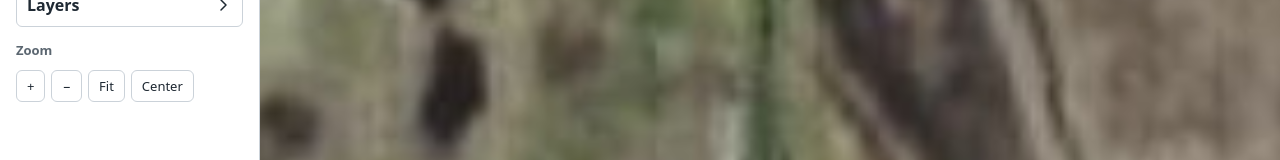
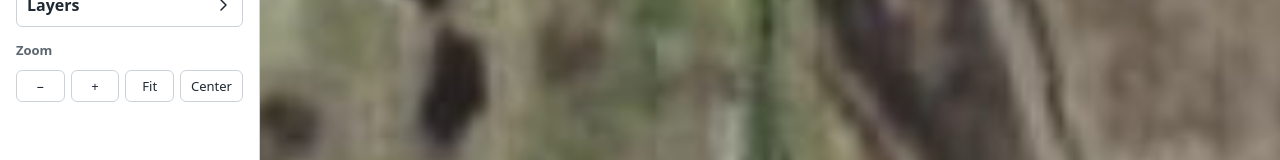
Before and after one commit to molund/omc5, a Svelte app: page / in a window 1280 px wide. Shown: the part 378-538 px from the top of the page. Built offline with nearby package versions, Linux system fonts and the light colour scheme.

Commit message:
Zoom controls: −, +, Fit and Center, sharing the panel's width

```diff
--- a/src/LayerPanel.svelte
+++ b/src/LayerPanel.svelte
@@ -160,17 +160,17 @@
     </div>
   {/if}
   <div class="grp">Zoom</div>
-  <div class="btns">
-    <button
-      title="Zoom in"
-      aria-label="Zoom in"
-      onclick={() => setZoom(ui.zoom * ZOOM_STEP)}>+</button
-    >
+  <div class="btns zoom">
     <button
       title="Zoom out"
       aria-label="Zoom out"
       disabled={isFit()}
       onclick={() => setZoom(ui.zoom / ZOOM_STEP)}>−</button
+    >
+    <button
+      title="Zoom in"
+      aria-label="Zoom in"
+      onclick={() => setZoom(ui.zoom * ZOOM_STEP)}>+</button
     >
     <button class:on={isFit()} onclick={() => setZoom(fitZoom())}>Fit</button>
     <button
@@ -296,6 +296,10 @@
     flex-wrap: wrap;
     margin-top: 10px;
   }
+  /* the four zoom buttons share the panel's width equally, lining up with the full-width buttons above */
+  .zoom button {
+    flex: 1;
+  }
   /* zoom out can't go past Fit, Center has nothing to move at Fit, and Reset has nothing to do until a layer is changed */
   .btns button:disabled {
     opacity: 0.4;
```
